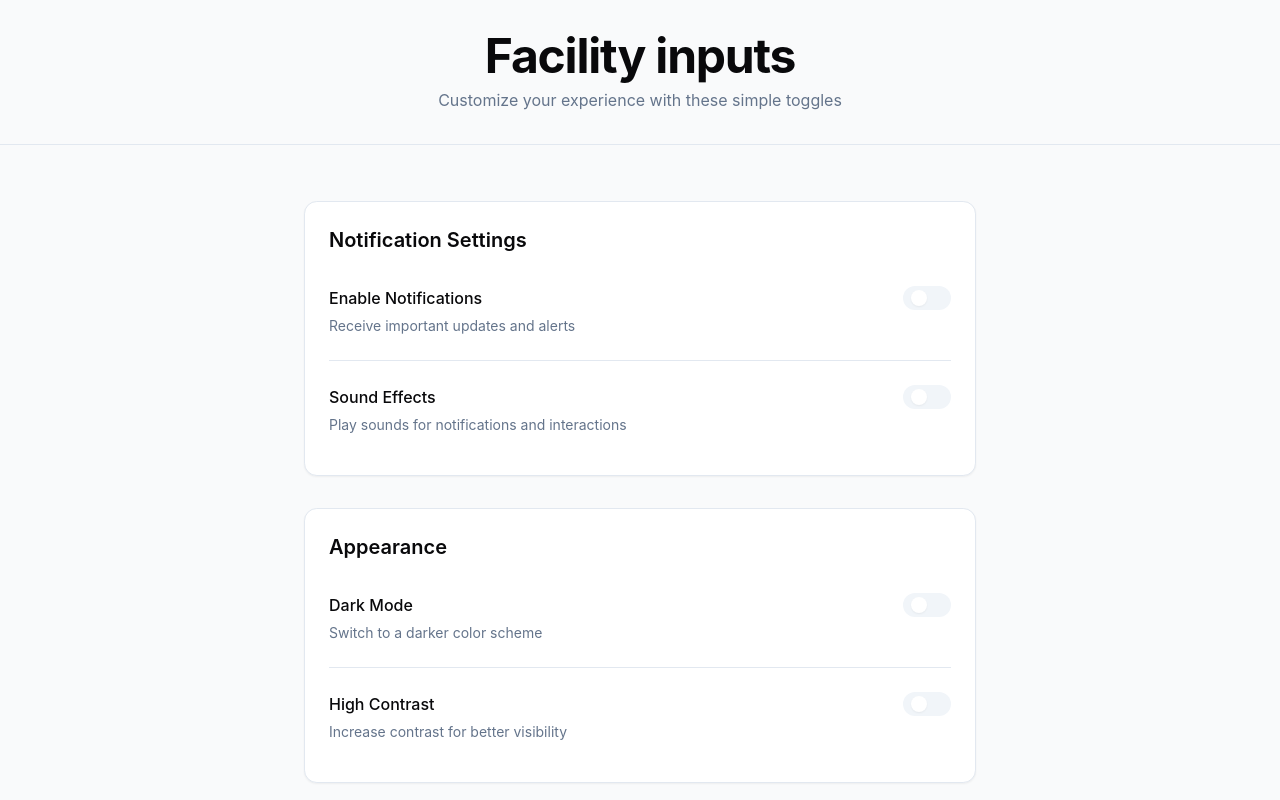
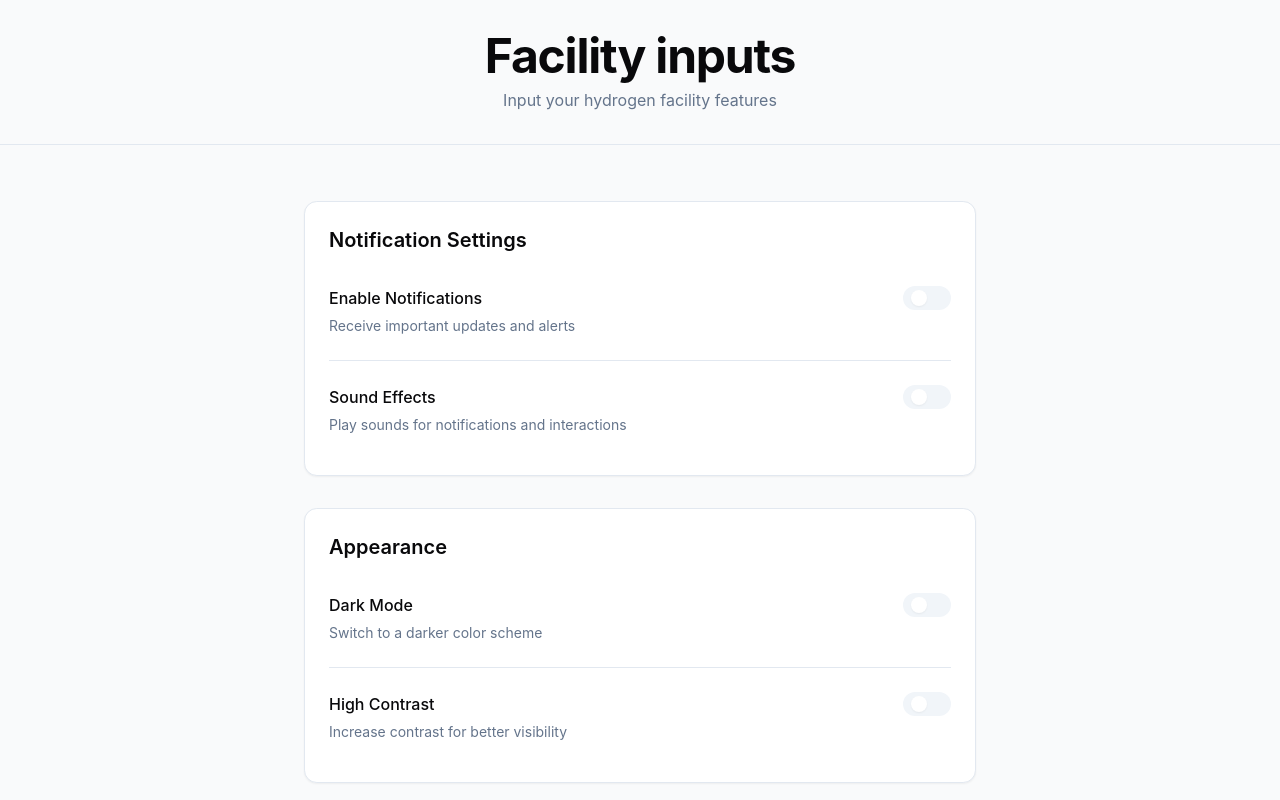
Before and after one commit to otterstone0/hello-inputs, a React (Vite) app: page / in a window 1280 px wide. Shown: the top 800 px of the page. Built offline with nearby package versions, Linux system fonts and the light colour scheme.

Commit message:
Update header text
Change the header text to "Input your hydrogen facility features".

```diff
--- a/src/components/Header.tsx
+++ b/src/components/Header.tsx
@@ -28,7 +28,7 @@ const Header = () => {
             animate={{ y: 0, opacity: 1 }}
             transition={{ delay: 0.3, duration: 0.5 }}
           >
-            Customize your experience with these simple toggles
+            Input your hydrogen facility features
           </motion.p>
         </div>
       </div>
```
